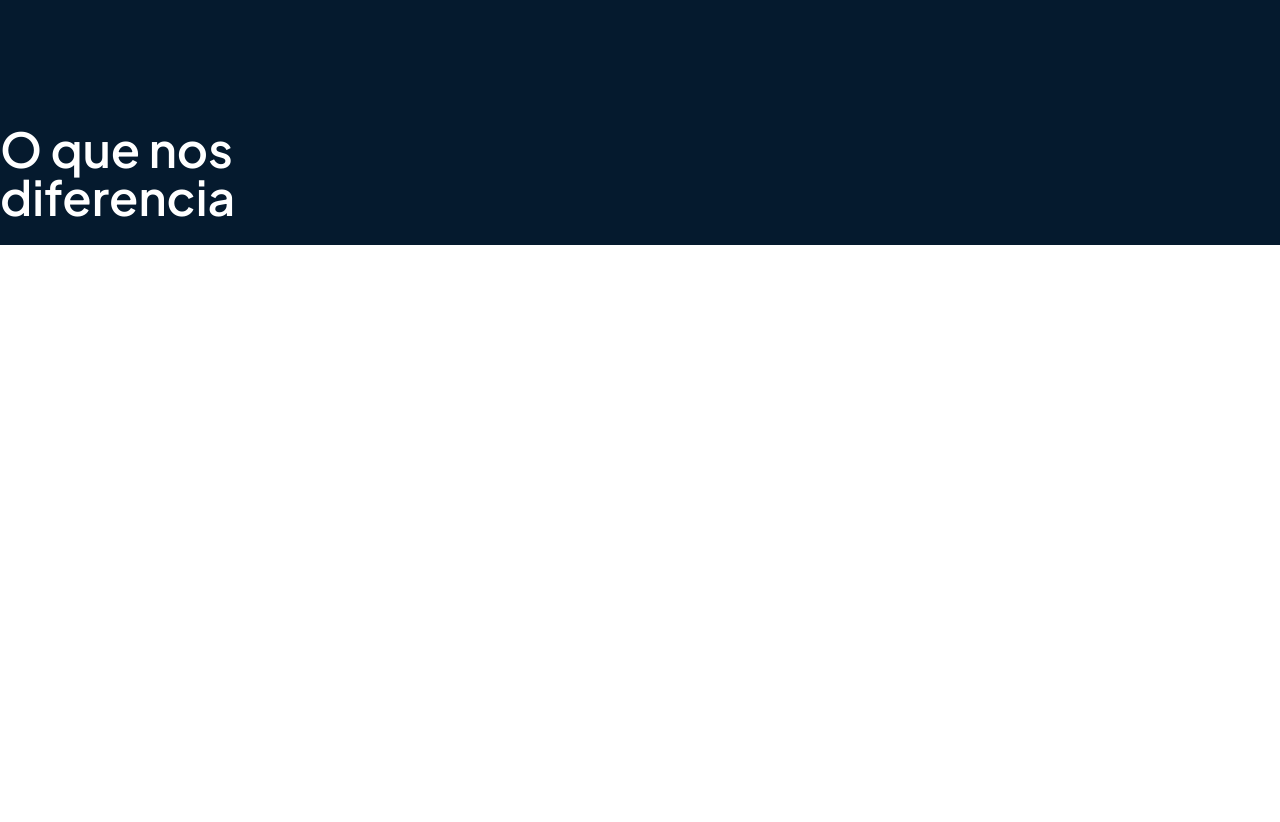
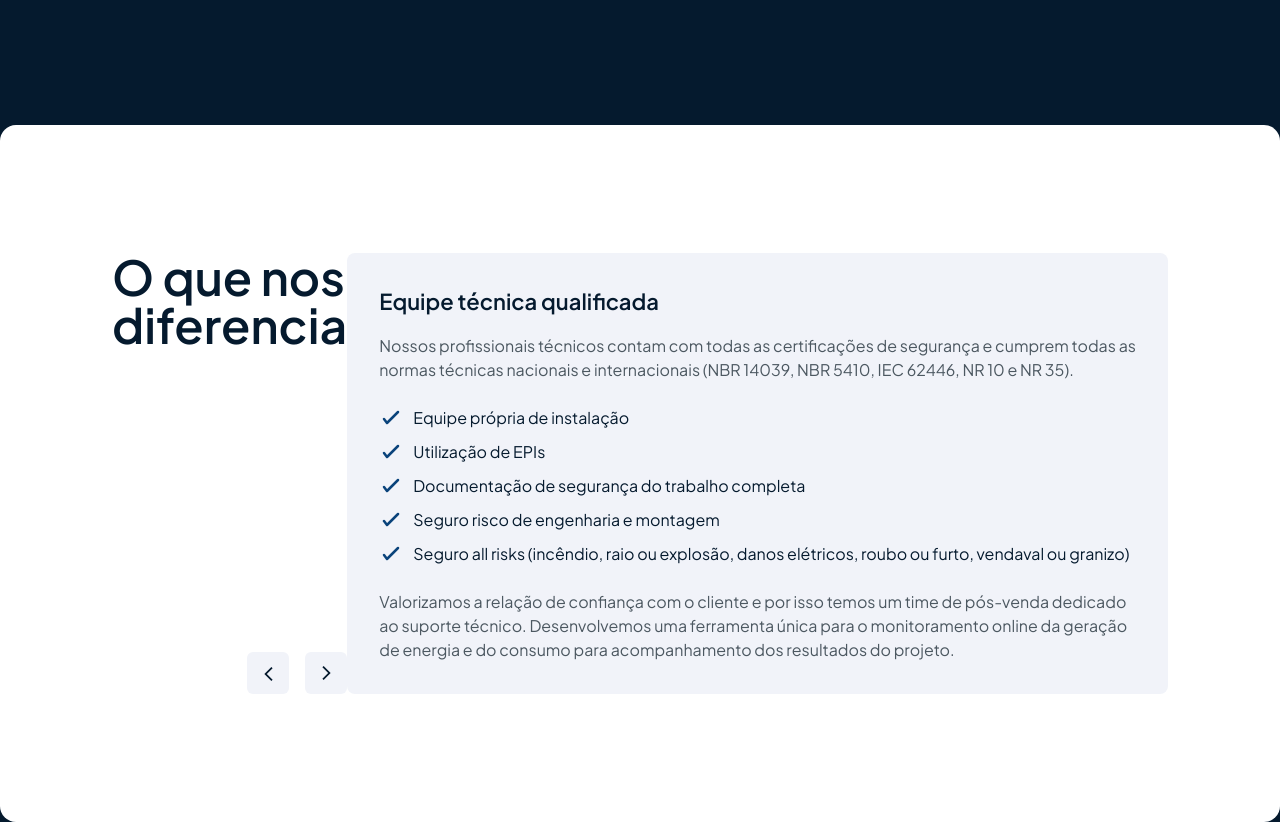
Before and after one commit to Beatriz-Heydman/solar, a website built with Parcel: page src/index.html in a window 1280 px wide. Shown: the part 2027-2849 px from the top of the page. Before the commit the page ends 2272 px from the top, so only its background shows below. Built offline with nearby package versions, Linux system fonts and the light colour scheme.

Commit message:
feat: add section padding and carousel button styles, enhance layout for differentiation section

```diff
--- a/src/css/main.css
+++ b/src/css/main.css
@@ -38,4 +38,16 @@
   .objective_card_icon {
     @apply overflow-hidden w-[84px] h-[84px] bg-black;
   }
+
+  .section_padding {
+    @apply px-28 py-32;
+  }
+
+  .difference_card {
+    @apply flex items-center gap-[0.625rem];
+  }
+
+  .carousel_button {
+    @apply w-[42px] h-[42px] transition-all bg-gray_background rounded-md flex items-center justify-center cursor-pointer hover:bg-yellow;
+  }
 }
--- a/src/index.html
+++ b/src/index.html
@@ -62,7 +62,7 @@
       <!-- Section 1 -->
       <div class="w-full flex flex-col">
         <div
-          class="w-full flex flex-row justify-between items-center px-28 py-32"
+          class="w-full flex flex-row justify-between items-center section_padding"
         >
           <div class="w-full h-full">
             <h1 class="section_title">Como nos destacamos</h1>
@@ -105,7 +105,7 @@
           </div>
         </div>
 
-        <div class="w-full flex flex-row px-28 py-32">
+        <div class="w-full flex flex-row section_padding">
           <div class="w-full flex flex-row justify-between items-center">
             <h1 class="section_title">
               DNA <br />
@@ -154,12 +154,75 @@
       </div>
 
       <!-- Section 2 -->
-      <div>
-        <div>
-          <h1 class="section_title">O que nos diferencia</h1>
-          <div>
-            <button></button>
-            <button></button>
+
+      <div class="bg-white section_padding flex justify-between rounded-2xl">
+        <div class="flex flex-col justify-between items-end">
+          <h1 class="section_title text-dark_gray">O que nos diferencia</h1>
+          <div class="flex gap-4">
+            <button class="carousel_button">
+              <img src="/public/assets/icons/arrow-left.svg" alt="" />
+            </button>
+            <button class="carousel_button">
+              <img src="/public/assets/icons/arrow-right.svg" alt="" />
+            </button>
+          </div>
+        </div>
+
+        <div
+          class="max-w-[888px] flex gap-4 flex-col p-8 rounded-lg bg-gray_background"
+        >
+          <h3 class="text-dark_gray font-semibold text-[1.375rem]">
+            Equipe técnica qualificada
+          </h3>
+
+          <div class="flex flex-col gap-6">
+            <p class="text-medium_gray">
+              Nossos profissionais técnicos contam com todas as certificações de
+              segurança e cumprem todas as normas técnicas nacionais e
+              internacionais (NBR 14039, NBR 5410, IEC 62446, NR 10 e NR 35).
+            </p>
+
+            <div class="flex flex-col gap-[0.625rem]">
+              <div class="difference_card">
+                <img src="../public/assets/icons/check.svg" />
+                <span class="text-dark_gray">Equipe própria de instalação</span>
+              </div>
+
+              <div class="difference_card">
+                <img src="../public/assets/icons/check.svg" />
+                <span class="text-dark_gray">Utilização de EPIs</span>
+              </div>
+
+              <div class="difference_card">
+                <img src="../public/assets/icons/check.svg" />
+                <span class="text-dark_gray"
+                  >Documentação de segurança do trabalho completa</span
+                >
+              </div>
+
+              <div class="difference_card">
+                <img src="../public/assets/icons/check.svg" />
+                <span class="text-dark_gray"
+                  >Seguro risco de engenharia e montagem</span
+                >
+              </div>
+
+              <div class="difference_card">
+                <img src="../public/assets/icons/check.svg" />
+                <span class="text-dark_gray"
+                  >Seguro all risks (incêndio, raio ou explosão, danos
+                  elétricos, roubo ou furto, vendaval ou granizo)</span
+                >
+              </div>
+            </div>
+
+            <span class="text-medium_gray">
+              Valorizamos a relação de confiança com o cliente e por isso temos
+              um time de pós-venda dedicado ao suporte técnico. Desenvolvemos
+              uma ferramenta única para o monitoramento online da geração de
+              energia e do consumo para acompanhamento dos resultados do
+              projeto.
+            </span>
           </div>
         </div>
       </div>
```
